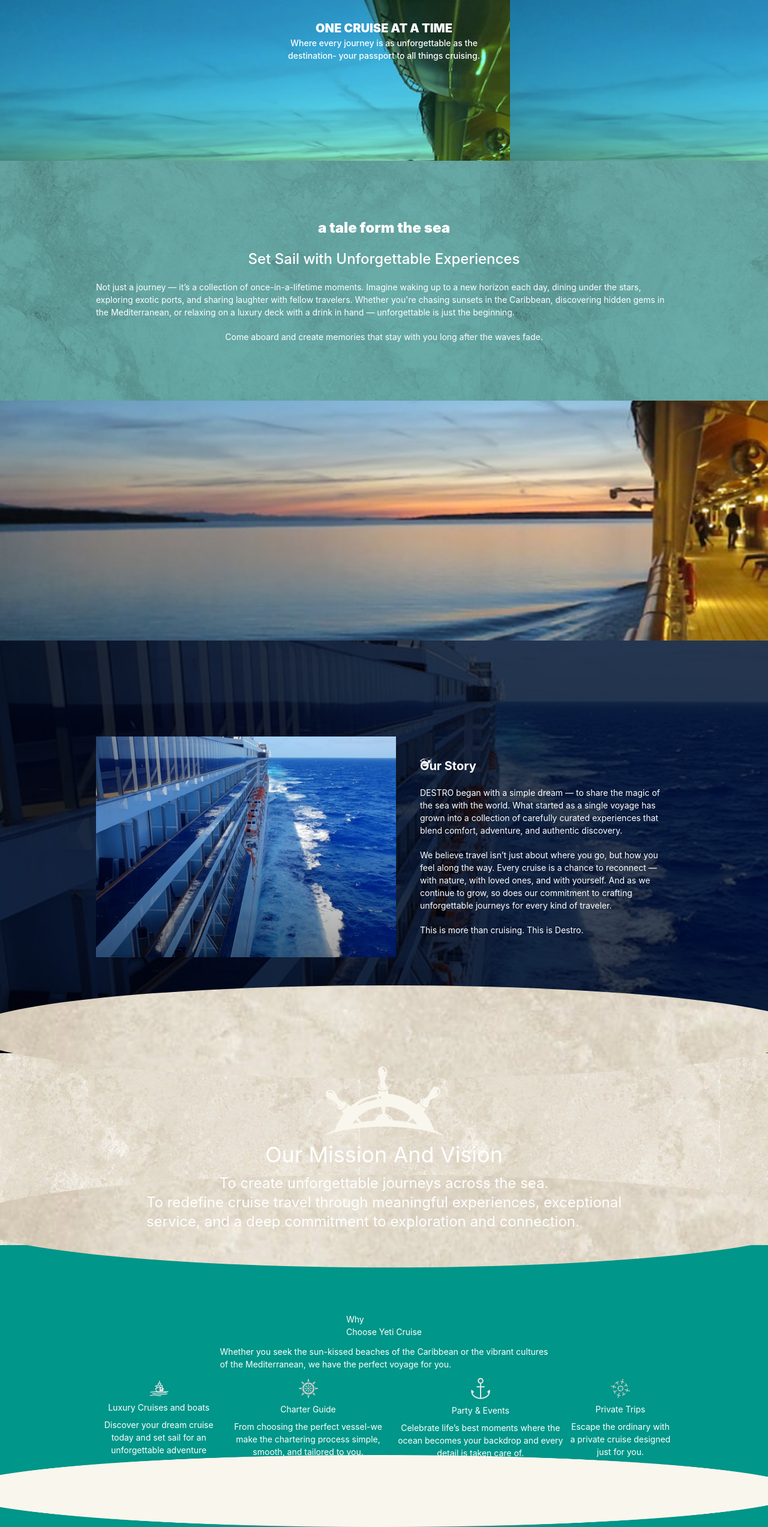
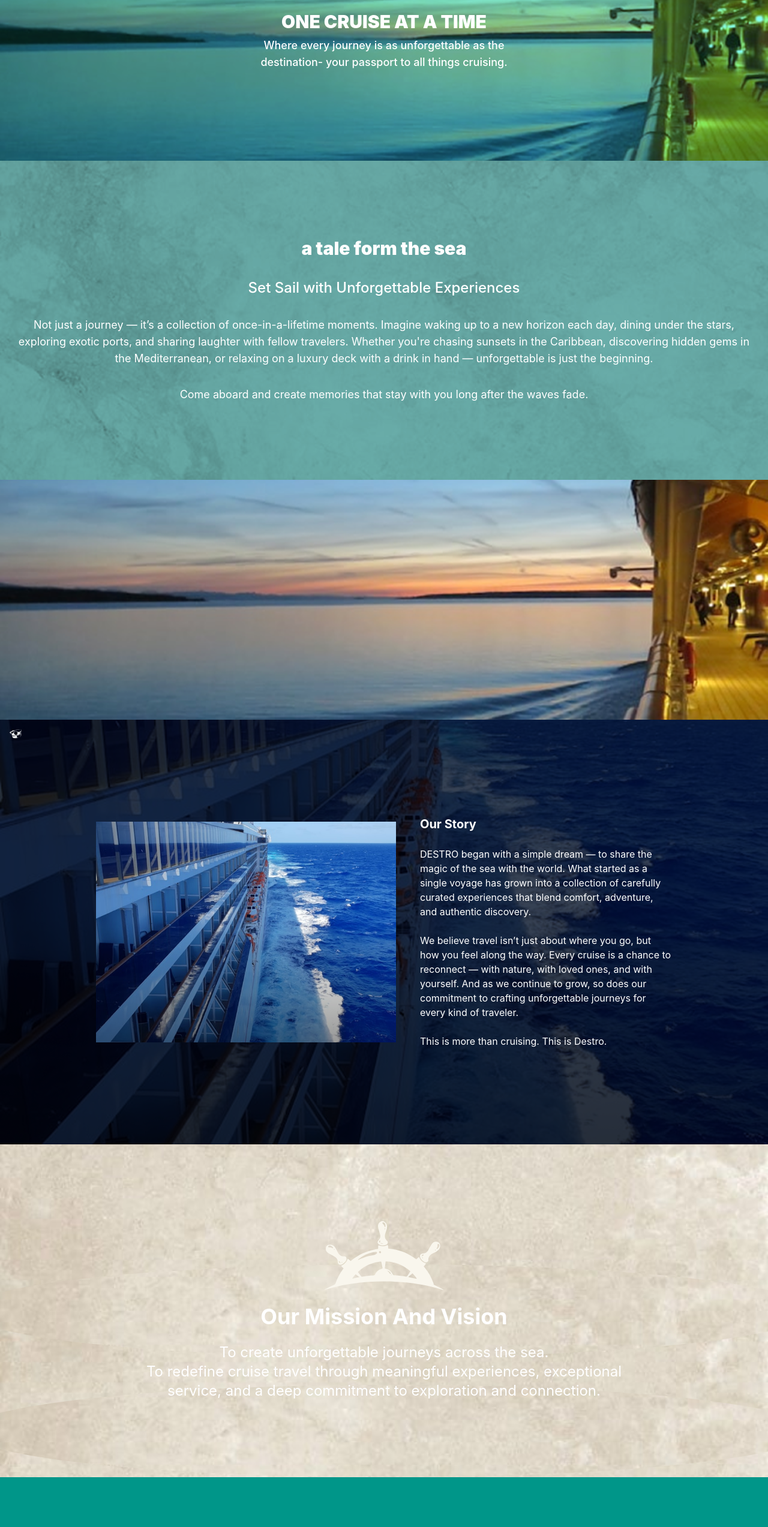
Before and after one commit to prabhatbhusal/cruise, a Next.js app: page /about in a window 1280 px wide. Shown: the part 234-2780 px from the top of the page at 60% size. Built offline with nearby package versions, Linux system fonts and the light colour scheme.

Commit message:
Files added

```diff
--- a/src/app/about/page.tsx
+++ b/src/app/about/page.tsx
@@ -28,33 +28,23 @@ const page = () => {
     },
   ];
 
-
-
-
-
-
-
   return (
     <div>
-      <div
-        className={`h-100 w-full bg-[#23918BA6] flex flex-col justify-center items-center bg-[url(/images/image1.png)] bg-blend-overlay text-white`}
-      >
-        <h1 className="text-xl font-black ">ONE CRUISE AT A TIME</h1>
-        <p className="text-md font-medium">
+      <div className="w-full min-h-[300px] md:min-h-[400px] bg-[#23918BA6] flex flex-col justify-center items-center bg-[url(/images/image1.png)] bg-cover bg-center bg-blend-overlay text-white py-16 md:py-32 px-4 text-center">
+        <h1 className="text-lg md:text-3xl font-black">ONE CRUISE AT A TIME</h1>
+        <p className="text-sm md:text-lg font-medium mt-2">
           Where every journey is as unforgettable as the{" "}
         </p>
-        <p className="text-md font-medium">
+        <p className="text-sm md:text-lg font-medium">
           destination- your passport to all things cruising.
         </p>
       </div>
-      <div
-        className={`h-100 w-full bg-[#23918BA6] flex flex-col justify-center items-center bg-[url(/images/image3.png)] bg-blend-multiply text-white p-40 gap-5`}
-      >
-        <h1 className="text-2xl font-black ">a tale form the sea</h1>
-        <h1 className="text-2xl font-medium">
+      <div className="w-full min-h-[300px] md:min-h-[400px] bg-[#23918BA6] flex flex-col justify-center items-center bg-[url(/images/image3.png)] bg-cover bg-center bg-blend-multiply text-white py-16 md:py-32 px-4 gap-4 md:gap-8 text-center">
+        <h1 className="text-lg md:text-3xl font-black">a tale form the sea</h1>
+        <h1 className="text-base md:text-2xl font-medium">
           Set Sail with Unforgettable Experiences{" "}
         </h1>
-        <p className="text-md ">
+        <p className="text-sm md:text-lg">
           Not just a journey — it’s a collection of once-in-a-lifetime moments.
           Imagine waking up to a new horizon each day, dining under the stars,
           exploring exotic ports, and sharing laughter with fellow travelers.
@@ -62,7 +52,7 @@ const page = () => {
           hidden gems in the Mediterranean, or relaxing on a luxury deck with a
           drink in hand — unforgettable is just the beginning.
         </p>
-        <p className="text-md ">
+        <p className="text-sm md:text-lg">
           Come aboard and create memories that stay with you long after the
           waves fade.
         </p>
@@ -73,102 +63,113 @@ const page = () => {
       >
         {/* Empty container for parallax effect */}
       </div>
-      <div className="relative bg-gray-700 bg-[url(/images/ship.png)] bg-blend-multiply text-white px-40 py-40 flex flex-row gap-10 justify-center items-center">
-        <Image src="/images/ship.png" width={500} height={100} alt="images" />
-
-        <div className="flex flex-col gap-[20px] flex-1">
+      <div className="relative bg-gray-700 bg-[url(/images/ship.png)] bg-cover bg-center bg-blend-multiply text-white px-4 py-12 md:px-20 md:py-24 lg:px-40 lg:py-40 flex flex-col md:flex-row gap-6 md:gap-10 justify-center items-center">
+        <Image
+          src="/images/ship.png"
+          width={500}
+          height={100}
+          alt="images"
+          className="mb-6 md:mb-0"
+        />
+        <div className="flex flex-col gap-4 md:gap-6 flex-1 text-center md:text-left">
           <Image
             src="/images/Vector.svg"
             alt="cap"
             width={20}
             height={20}
-            className="absolute z-1000"
+            className="absolute z-10 left-4 top-4"
           />
-          <h1 className="text-xl font-bold">Our Story</h1>
-          <p>
+          <h1 className="text-lg md:text-xl font-bold">Our Story</h1>
+          <p className="text-sm md:text-base">
             DESTRO began with a simple dream — to share the magic of the sea
             with the world. What started as a single voyage has grown into a
             collection of carefully curated experiences that blend comfort,
             adventure, and authentic discovery.
           </p>
-          <p>
+          <p className="text-sm md:text-base">
             We believe travel isn’t just about where you go, but how you feel
             along the way. Every cruise is a chance to reconnect — with nature,
             with loved ones, and with yourself. And as we continue to grow, so
             does our commitment to crafting unforgettable journeys for every
             kind of traveler.
           </p>
-          <p>This is more than cruising. This is Destro.</p>
+          <p className="text-sm md:text-base">
+            This is more than cruising. This is Destro.
+          </p>
         </div>
       </div>
       {/* Curved SVG shape divider at the bottom */}
 
-      <div className="h-80 w-full flex flex-col  justify-center items-center bg-[url(/images/image4.png)]  text-white p-40 gap-3">
+      <div className="relative w-full min-h-[320px] md:min-h-[400px] flex flex-col justify-center items-center bg-[url(/images/image4.png)] bg-cover bg-center text-white py-16 md:py-32 px-4 md:px-20 gap-3 md:gap-6 overflow-hidden">
+        {/* Top Ellipse - centered and pinned to top */}
         <Image
           src="/images/Ellipse.svg"
-          alt="alt"
+          alt="top ellipse"
           width={1700}
           height={100}
-          className="absolute mt-[-390px]  "
+          className="absolute top-[] left-1/2 -translate-x-1/2 w-full h-auto pointer-events-none"
+          priority
         />
         <Image
-          className="z-10 "
+          className="z-10"
           src="/images/Vector1.svg"
           width={200}
           height={100}
           alt="logo"
         />
-        <h1 className="text-4xl">Our Mission And Vision</h1>
-        <div className="flex flex-col justify-center items-center z-[10] text-2xl ">
+        <h1 className="text-2xl md:text-4xl font-bold z-10">
+          Our Mission And Vision
+        </h1>
+        <div className="flex flex-col justify-center items-center z-10 text-base md:text-2xl text-center">
           <p>To create unforgettable journeys across the sea.</p>
           <p>
-            {" "}
             To redefine cruise travel through meaningful experiences,
             exceptional
-            <br />
+            <br className="hidden md:block" />
             service, and a deep commitment to exploration and connection.
           </p>
         </div>
-
+        {/* Bottom Ellipse - centered and pinned to bottom */}
         <Image
           src="/images/Ellipse.svg"
-          alt="alt"
+          alt="bottom ellipse"
           width={1700}
           height={10}
-          className="absolute mt-60 h-50 "
+          className="absolute bottom-0 left-1/2 -translate-x-1/2 w-full h-auto pointer-events-none"
+          priority
         />
       </div>
-      <div className="h-130 w-full flex flex-col  justify-center items-center  bg-blend-overlay object-contain bg-teal-600 text-white py-55 px-40 gap-3">
-        <h1>
-          Why <br />
+      <div className="relative w-full flex flex-col justify-center items-center bg-blend-overlay bg-teal-600 text-white py-12 md:py-20 px-4 md:px-10 lg:px-40 gap-4 md:gap-6 overflow-hidden">
+        <h1 className="text-2xl md:text-4xl font-bold text-center">
+          Why <br className="block md:hidden" />
           Choose Yeti Cruise
         </h1>
-        <p>
+        <p className="text-base md:text-lg text-center">
           Whether you seek the sun-kissed beaches of the Caribbean or the
-          vibrant cultures <br /> of the Mediterranean, we have the perfect
-          voyage for you.
+          vibrant cultures <br className="hidden md:block" /> of the
+          Mediterranean, we have the perfect voyage for you.
         </p>
-        <div className="flex lg:flex-row gap-1 justify-center items-center sm:flex-col">
-          {links.map((links, idx) => (
+        <div className="flex flex-col lg:flex-row gap-4 md:gap-6 justify-center items-center w-full">
+          {links.map((link, idx) => (
             <div
               key={idx}
-              className="flex flex-col justify-center items-center text-center gap-2 sm:flex-col "
+              className="flex flex-col justify-center items-center text-center gap-2 w-full max-w-xs"
             >
-              <Image src={links.img} width={32} height={32} alt="logo" />
-              <h1>{links.title}</h1>
-              <p>{links.content}</p>
+              <Image src={link.img} width={32} height={32} alt="logo" />
+              <h2 className="text-lg md:text-xl font-semibold">{link.title}</h2>
+              <p className="text-sm md:text-base">{link.content}</p>
             </div>
           ))}
         </div>
-        <button className="px-3 py-2  bg-white text-black hover:text-white hover:bg-teal-600 hover:border-white hover:border">
+        <button className="px-6 py-3 mt-2 bg-white text-black rounded font-semibold hover:text-white hover:bg-teal-700 hover:border-white hover:border transition">
           Explore Now
         </button>
         <Image
           src="/images/Ellipse1.png"
           alt="alt"
-          width={1800}
+          width={1500}
           height={50}
-          className="absolute h-30  top-665"
+          className="absolute left-1/2 mt-[20px] -translate-x-1/2 translate-y-15 bottom-0 w-full h-auto pointer-events-none z-10"
         />
       </div>
       <div className="h-250 bg-[#F9F6ED]">
@@ -261,8 +262,6 @@ const page = () => {
             </div>
           </div>
         </div>
-        <div></div>
-        <div></div>
       </div>
     </div>
   );
```
